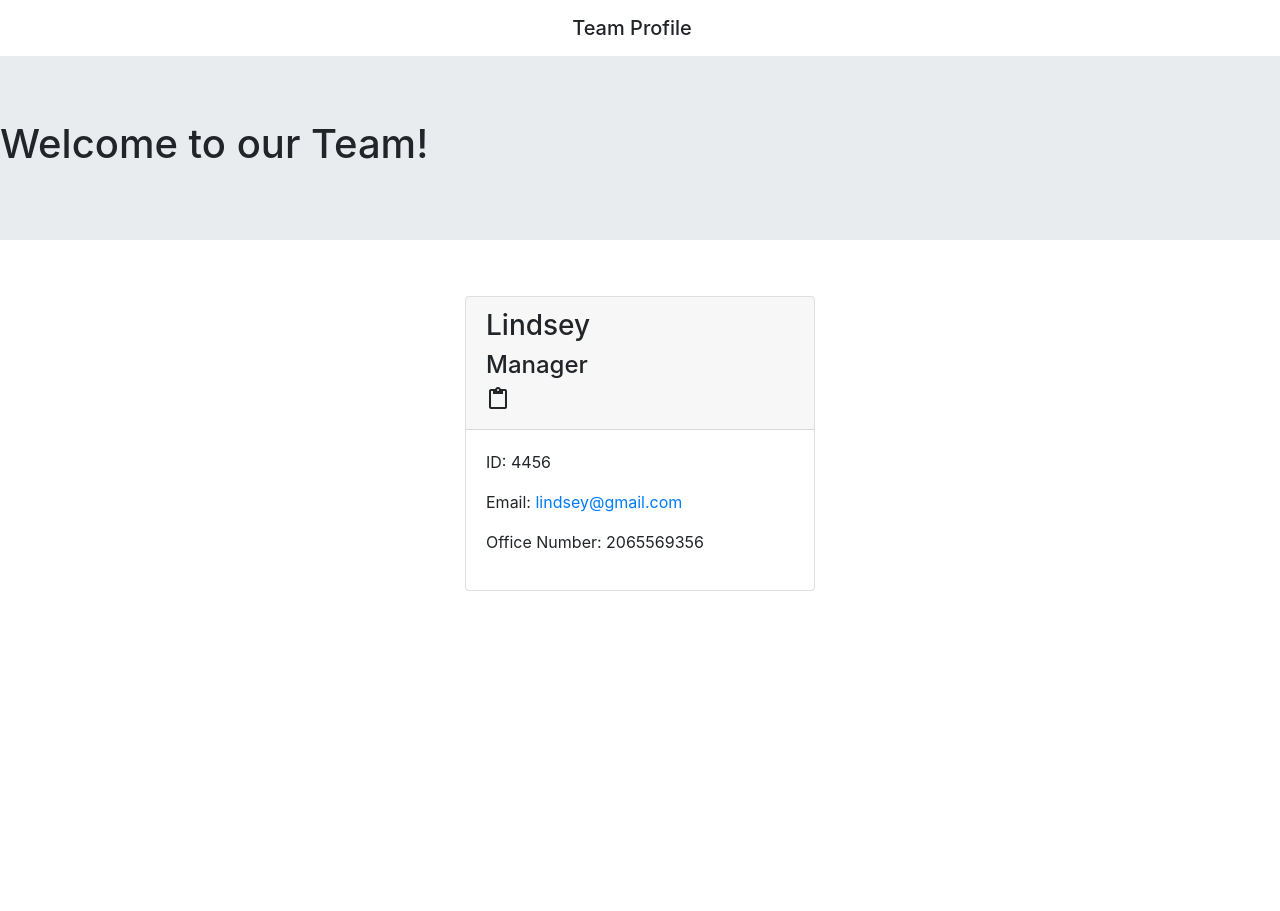
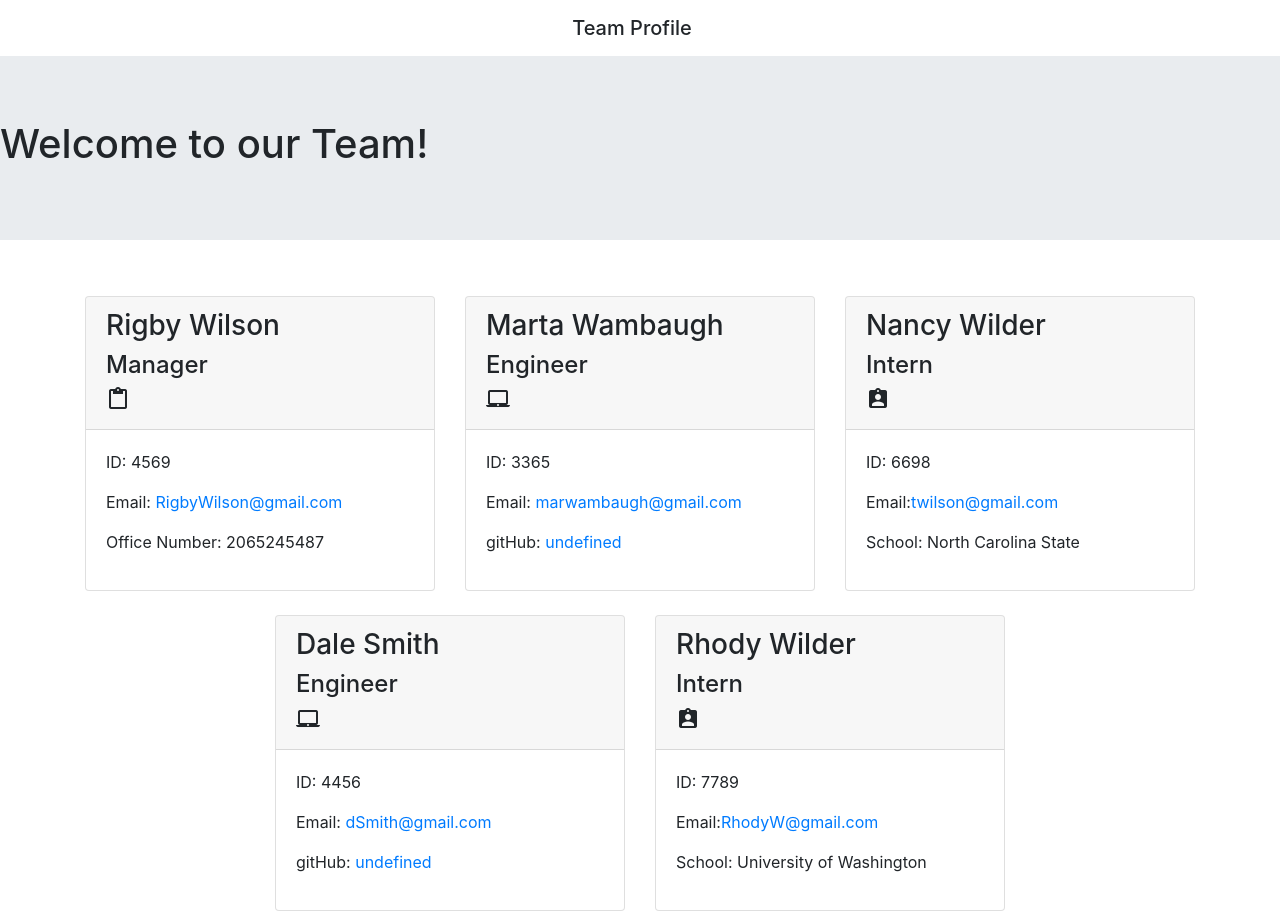
Before and after one commit to mwambaugh/OOPTeamProfileGenerator, a website: page index.html in a window 1280 px wide. Before the commit the page ends 800 px from the top, so only its background shows below. Drawn offline with nearby package versions, Linux system fonts and the light colour scheme; files that its build step writes are made by us from their sources.

Commit message:
READMEaddedSCREENSHOTS

```diff
--- a/Src/generateHTML.js
+++ b/Src/generateHTML.js
@@ -30,7 +30,7 @@ const generateEngineer = function (engineer){
               <div class="card-body">
                   <p class="id">ID: ${engineer.id}</p>
                   <p class="email">Email: <a href="mailto:${engineer.email}">${engineer.email}</a></p>
-                  <p class="github">Github: <a href="https://github.com/${engineer.gitHub}">${engineer.gitHub}</a></p>
+                  <p class="gitHub">gitHub: <a href="https://github.com/${engineer.gitHub}">${engineer.gitHub}</a></p>
               </div>
           </div>
       </div>
--- a/index.html
+++ b/index.html
@@ -31,16 +31,72 @@
     <div class="col-4 mt-4">
         <div class="card h-100">
             <div class="card-header">
-                <h3>Lindsey</h3>
+                <h3>Rigby Wilson</h3>
                 <h4>Manager</h4><i class="material-icons">content_paste</i>
             </div>
             <div class="card-body">
-                <p class="id">ID: 4456</p>
-                <p class="email">Email: <a href="mailto:lindsey@gmail.com">lindsey@gmail.com</a></p>
-                <p class="officeNumber">Office Number: 2065569356</p>
+                <p class="id">ID: 4569</p>
+                <p class="email">Email: <a href="mailto:RigbyWilson@gmail.com">RigbyWilson@gmail.com</a></p>
+                <p class="officeNumber">Office Number: 2065245487</p>
             </div>
         </div>
     </div>
+
+      <div class="col-4 mt-4">
+          <div class="card h-100">
+              <div class="card-header">
+                  <h3>Marta Wambaugh</h3>
+                  <h4>Engineer</h4><i class="material-icons">laptop_mac</i>
+              </div>
+              <div class="card-body">
+                  <p class="id">ID: 3365</p>
+                  <p class="email">Email: <a href="mailto:marwambaugh@gmail.com">marwambaugh@gmail.com</a></p>
+                  <p class="gitHub">gitHub: <a href="https://github.com/undefined">undefined</a></p>
+              </div>
+          </div>
+      </div>
+
+    <div class="col-4 mt-4">
+        <div class="card h-100">
+            <div class="card-header">
+                <h3>Nancy Wilder</h3>
+                <h4>Intern</h4><i class="material-icons">assignment_ind</i>
+            </div>
+            <div class="card-body">
+                <p class="id">ID: 6698</p>
+                <p class="email">Email:<a href="mailto:twilson@gmail.com">twilson@gmail.com</a></p>
+                <p class="school">School: North Carolina State</p>
+            </div>
+    </div>
+</div>
+
+      <div class="col-4 mt-4">
+          <div class="card h-100">
+              <div class="card-header">
+                  <h3>Dale Smith</h3>
+                  <h4>Engineer</h4><i class="material-icons">laptop_mac</i>
+              </div>
+              <div class="card-body">
+                  <p class="id">ID: 4456</p>
+                  <p class="email">Email: <a href="mailto:dSmith@gmail.com">dSmith@gmail.com</a></p>
+                  <p class="gitHub">gitHub: <a href="https://github.com/undefined">undefined</a></p>
+              </div>
+          </div>
+      </div>
+
+    <div class="col-4 mt-4">
+        <div class="card h-100">
+            <div class="card-header">
+                <h3>Rhody Wilder</h3>
+                <h4>Intern</h4><i class="material-icons">assignment_ind</i>
+            </div>
+            <div class="card-body">
+                <p class="id">ID: 7789</p>
+                <p class="email">Email:<a href="mailto:RhodyW@gmail.com">RhodyW@gmail.com</a></p>
+                <p class="school">School: University of Washington</p>
+            </div>
+    </div>
+</div>
 
               </div>
           </div>
```
Also changed, not shown: README.md, assets/photos/ScreenshotCodeGenHTML.jpg (added), assets/photos/ScreenshotSampleHTMLGen.jpg (added), assets/photos/Screenshottests.jpg (added).
